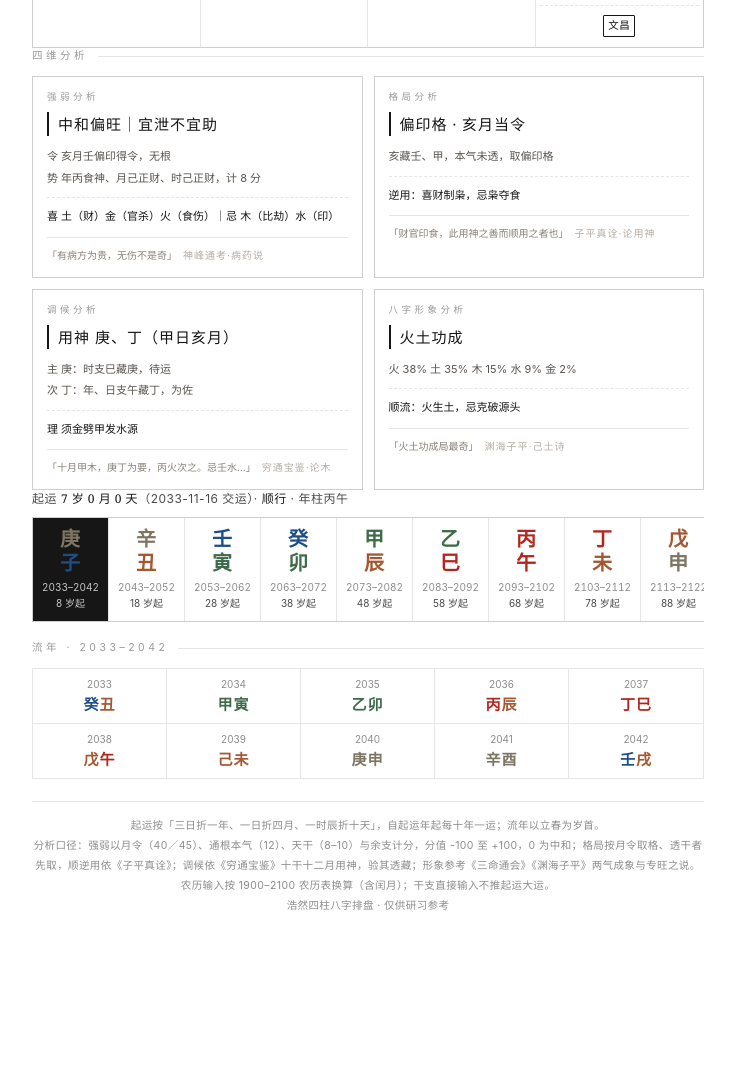
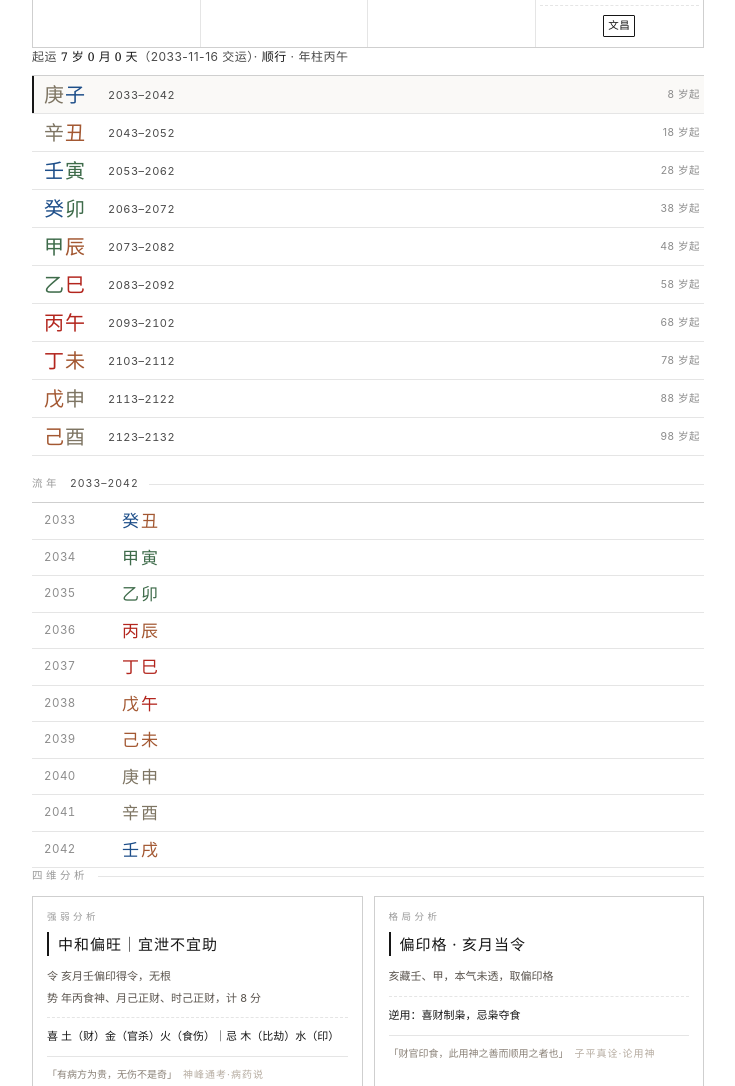
Before and after one commit to haoran123-sys/bazi, a plain HTML site: page index.html in a window 1280 px wide. Shown: the part 855-1941 px from the top of the page, without its empty margins (272-1007 px from the left). Before the commit the page ends 1811 px from the top, so only its background shows below. Drawn offline with Linux system fonts and the light colour scheme.

Commit message:
layout: vertical dayun and liunian, analysis last

```diff
--- a/index.html
+++ b/index.html
@@ -20,6 +20,7 @@ header{text-align:center;padding:6px 0 18px}
 h1{font-family:var(--serif);font-weight:500;font-size:26px;line-height:1.35;letter-spacing:5px;text-indent:5px;margin:0}
 h1 span{color:var(--huo)}
 .sub{margin:10px 0 0;font-family:var(--serif);font-weight:400;font-size:11px;color:#9A9A9A;letter-spacing:4px;text-indent:4px}
+.sec-t .yn{letter-spacing:1px;font-variant-numeric:tabular-nums;color:var(--mid)}
 .sec-t{display:flex;align-items:center;gap:10px;font-size:10.5px;color:#9A9A9A;letter-spacing:3.5px;margin:0 0 10px}
 .sec-t:after{content:"";flex:1;height:1px;background:var(--line)}
 .grid3{display:grid;grid-template-columns:repeat(3,1fr);gap:8px}
@@ -67,28 +68,27 @@ h1 span{color:var(--huo)}
 .wx .num{font-size:11px;color:var(--muted);text-align:right;letter-spacing:.3px}
 .wx .note{margin-top:9px;font-size:10.5px;color:var(--muted);letter-spacing:.3px}
 .sx{display:grid;grid-template-columns:minmax(0,1fr)}
-.dy{display:flex;overflow-x:auto;min-width:0;border:1px solid var(--line2);border-right:0}
-.dy .it{flex:0 0 76px;text-align:center;padding:9px 2px 10px;border-right:1px solid var(--line);cursor:pointer;background:#fff}
-.dy .it .gz{font:600 20px/1.2 "Songti SC","SimSun",Georgia,serif;letter-spacing:1px}
-.dy .it .yr{font-size:10px;color:var(--muted);margin-top:5px;font-variant-numeric:tabular-nums}
-.dy .it .ag{font-size:10px;color:var(--mid);margin-top:1px}
-.dy .it.on{background:var(--ink)}
-.dy .it.on .gz,.dy .it.on .yr,.dy .it.on .ag{color:#fff}
-.dy .it.on .yr,.dy .it.on .ag{opacity:.75}
+.dy{display:grid;grid-template-columns:minmax(0,1fr);min-width:0;border-top:1px solid var(--line2)}
+.dy .it{position:relative;display:grid;grid-template-columns:54px minmax(0,1fr) auto;align-items:center;gap:10px;
+  padding:7px 4px 7px 12px;border-bottom:1px solid var(--line);cursor:pointer;background:#fff}
+.dy .it .gz2{font-family:var(--serif);font-size:20px;font-weight:500;line-height:1.15;letter-spacing:1px;white-space:nowrap}
+.dy .it .gz2 i{font-style:normal}
+.dy .it .yr{font-size:11px;color:var(--mid);letter-spacing:.5px;font-variant-numeric:tabular-nums}
+.dy .it .ag{font-size:10.5px;color:var(--muted);text-align:right;letter-spacing:.5px}
+.dy .it.on{background:#FAF9F7}
+.dy .it.on::before{content:'';position:absolute;left:0;top:0;bottom:0;width:2px;background:var(--ink)}
 .qy{font-size:12px;color:var(--mid);letter-spacing:.5px;margin-bottom:9px}
 .qy b{font-family:var(--serif);color:var(--ink);font-weight:500}
-.ln{margin-top:12px;border:1px solid var(--line);display:grid;grid-template-columns:repeat(5,minmax(0,1fr))}
-.ln .c{padding:8px 2px;text-align:center;border-right:1px solid var(--line);border-bottom:1px solid var(--line)}
-.ln .c:nth-child(5n){border-right:0}
-.ln .c:nth-last-child(-n+5){border-bottom:0}
-.ln .c .y{font-size:10px;color:var(--muted)}
-.ln .c .g{font:600 15px/1.4 "Songti SC","SimSun",Georgia,serif;letter-spacing:1px;margin-top:2px}
+.ln{display:grid;grid-template-columns:minmax(0,1fr);border-top:1px solid var(--line2)}
+.ln .c{display:grid;grid-template-columns:78px minmax(0,1fr);align-items:center;border-bottom:1px solid var(--line);padding:5px 4px 5px 12px}
+.ln .c .y{font-size:11.5px;color:var(--muted);letter-spacing:.5px;font-variant-numeric:tabular-nums}
+.ln .c .g{font-family:var(--serif);font-size:17px;font-weight:500;letter-spacing:2px}
 .foot{margin-top:22px;padding-top:14px;border-top:1px solid var(--line);font-size:10.5px;color:var(--muted);line-height:1.9;letter-spacing:.4px;text-align:center}
 @media (max-width:400px){
   .pan .gz{font-size:27px}
   .pan .cang{font-size:10px}
   .pan .h{letter-spacing:1px}
-  .dy .it{flex:0 0 68px}
+  .dy .it{grid-template-columns:50px minmax(0,1fr) auto;gap:6px}
 }
 
 /* 四维分析 */
@@ -1190,8 +1190,8 @@ function run(){
 function render(){
   var r = state.res;
   var gzMode = (r.mode === 'gz');
-  OUT.innerHTML = metaHtml(r) + panHtml(r) + analysisHtml(r) +
-    (gzMode ? gzNote() : (dyHtml(r) + lnHtml(r)));
+  OUT.innerHTML = metaHtml(r) + panHtml(r) +
+    (gzMode ? (analysisHtml(r) + gzNote()) : (dyHtml(r) + lnHtml(r) + analysisHtml(r)));
   bindDy();
 }
 
@@ -1253,8 +1253,10 @@ function wxHtml(r){
 
 function dyHtml(r){
   var it = r.daYun.map(function(d, i){
+    var g = GAN[d.idx % 10], z = ZHI[d.idx % 12];
     return '<div class="it' + (i === state.dyIdx ? ' on' : '') + '" data-i="' + i + '">' +
-      gzHtml(d.idx) +
+      '<div class="gz2"><i class="' + wxCls(GAN_WX[d.idx % 10]) + '">' + g + '</i>' +
+      '<i class="' + wxCls(ZHI_WX[d.idx % 12]) + '">' + z + '</i></div>' +
       '<div class="yr">' + d.startYear + '–' + d.endYear + '</div>' +
       '<div class="ag">' + d.age + ' 岁起</div></div>';
   }).join('');
@@ -1272,7 +1274,7 @@ function lnHtml(r){
       '<div class="g"><span class="' + wxCls(GAN_WX[f.idx % 10]) + '">' + g + '</span>' +
       '<span class="' + wxCls(ZHI_WX[f.idx % 12]) + '">' + z + '</span></div></div>';
   }).join('');
-  return '<div class="sec-t" style="margin:18px 0 10px">流年 · ' + d.startYear + '–' + (d.startYear + 9) + '</div>' +
+  return '<div class="sec-t" style="margin:20px 0 10px">流年 <span class="yn">' + d.startYear + '–' + (d.startYear + 9) + '</span></div>' +
     '<div class="ln">' + cells + '</div>';
 }
 
```
